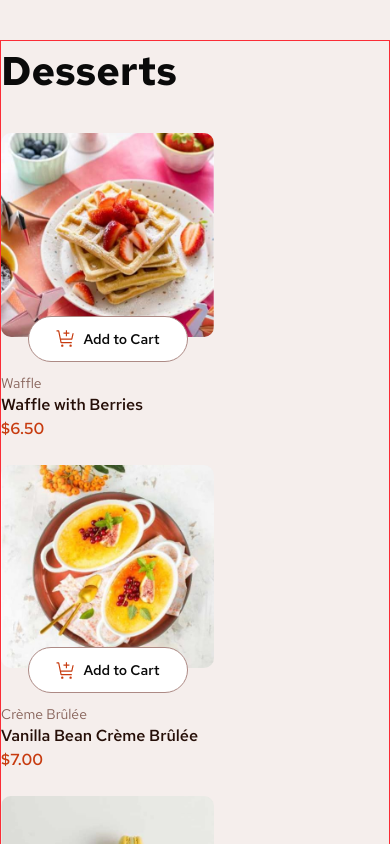
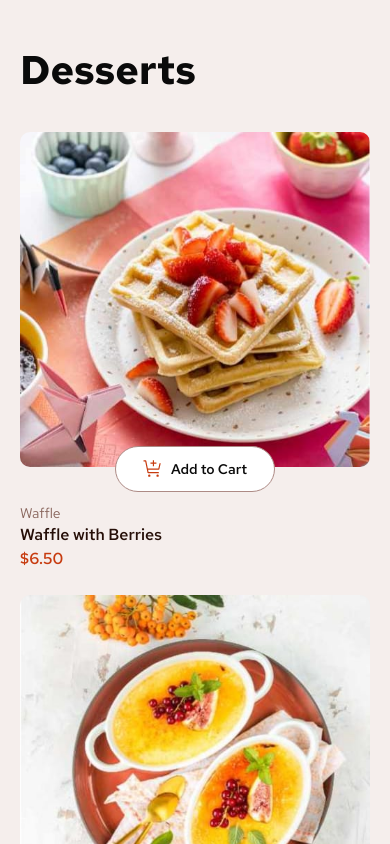
Before and after one commit to j0hnr0/Product-list-with-cart, a Next.js app: page / in a window 390 px wide. Shown: the top 844 px of the page. Built offline with nearby package versions, Linux system fonts and the light colour scheme.

Commit message:
added 649 and 465 breakpoint

```diff
--- a/app/_components/modal-content.js
+++ b/app/_components/modal-content.js
@@ -16,7 +16,7 @@ export default function ModalContent() {
             product.quantity > 0 && (
               <div key={productId}>
                 <div className="mt-4 flex justify-between items-center">
-                  <div className="flex justify-start items-center gap-4">
+                  <div className="flex justify-start items-center gap-4 border-[1px] border-red-500">
                     <Image
                       src={product.thumbnail}
                       className="w-full max-w-12 rounded-sm"
--- a/app/_components/modal.js
+++ b/app/_components/modal.js
@@ -28,9 +28,11 @@ export default function Modal() {
           </h3>
         </button>
       </DialogTrigger>
-      <DialogContent className="max-w-[592px] bg-white rounded-[12px] p-10">
+      <DialogContent className="max-w-[592px] bg-white rounded-[12px] p-10
+      max-465:px-5">
         <DialogHeader>
-          <DialogTitle className="font-red-hat-bold font-bold text-[40px] text-custom-black">
+          <DialogTitle className="font-red-hat-bold font-bold text-[40px] text-custom-black
+          max-465:text-start">
             <svg
               width="42"
               height="42"
@@ -49,7 +51,8 @@ export default function Modal() {
             </svg>
             Order Confirmed
           </DialogTitle>
-          <DialogDescription className="font-red-hat-regular text-base text-custom-brown">
+          <DialogDescription className="font-red-hat-regular text-base text-custom-brown
+          max-465:text-start">
             We hope you enjoy your food!
           </DialogDescription>
         </DialogHeader>
--- a/app/_components/product-section.js
+++ b/app/_components/product-section.js
@@ -18,7 +18,8 @@ export default function ProductSection() {
   });
 
   return (
-    <section className="max-w-[800px] border-[1px] border-red-500">
+    <section className="max-w-[800px]
+    max-649:px-5">
       <h1 className="text-[40px] font-bold font-red-hat-bold">Desserts</h1>
       {isLoading && (
         <div className="flex justify-center">
@@ -32,7 +33,8 @@ export default function ProductSection() {
       )}
 
       {data && (
-        <div className="mt-8 flex gap-6 flex-wrap">
+        <div className="mt-8 flex gap-6 flex-wrap
+        max-649:justify-center">
           {data.map((item) => (
             <Product
               key={item.name}
--- a/app/_components/product.js
+++ b/app/_components/product.js
@@ -18,11 +18,12 @@ export default function Product({ id, imageURL, imageThumbnail, category, name,
   const quantity = productInCart ? productInCart.quantity : 0;
 
   return (
-    <div className="flex-1 min-w-[250px] max-1191:min-w-[200px] max-1001:max-w-[213px]">
+    <div className="flex-1 min-w-[250px] max-1191:min-w-[200px] max-1001:max-w-[213px] max-465:max-w-none">
       <div className="relative">
         <Image
           src={imageURL}
-          className={clsx(`rounded-lg w-full h-auto max-w-[250px]`, {
+          className={clsx(`rounded-lg w-full h-auto max-w-[250px]
+            max-465:max-w-none`, {
             "border-[2px] border-custom-red": isClicked === true,
             "border-0 border-transparent": isClicked === false,
           })}
--- a/app/_components/your-cart-section.js
+++ b/app/_components/your-cart-section.js
@@ -8,8 +8,9 @@ export default function YourCartSection() {
   const totalQuantity = useSelector((state) => state.cart.totalQuantity);
 
   return (
-    <section className="w-full flex justify-end border-[1px] border-red-500
-    max-1001:mt-8">
+    <section className="w-full flex justify-end
+    max-1001:mt-8
+    max-649:px-5">
 
       <div className="w-full max-w-96 bg-white rounded-xl p-6 pb-10
       max-1001:max-w-none">
--- a/app/globals.css
+++ b/app/globals.css
@@ -16,6 +16,8 @@
     --breakpoint-1216: 1216px;
     --breakpoint-1191: 1191px;
     --breakpoint-1001: 1001px;
+    --breakpoint-649: 649px;
+    --breakpoint-465: 465px;
 }
 
 .font-red-hat-bold {
--- a/app/page.js
+++ b/app/page.js
@@ -4,7 +4,8 @@ import YourCartSection from "./_components/your-cart-section";
 export default function Home() {
   return (
     <main className="max-w-[1216px] mx-auto flex justify-between items-start pt-10
-    max-1191:px-5 max-1001:max-w-[688px] max-1001:flex-col max-1001:px-0">
+    max-1191:px-5 max-1191:gap-4
+    max-1001:max-w-[688px] max-1001:flex-col max-1001:px-0">
       <ProductSection />
       <YourCartSection />
     </main>
```
